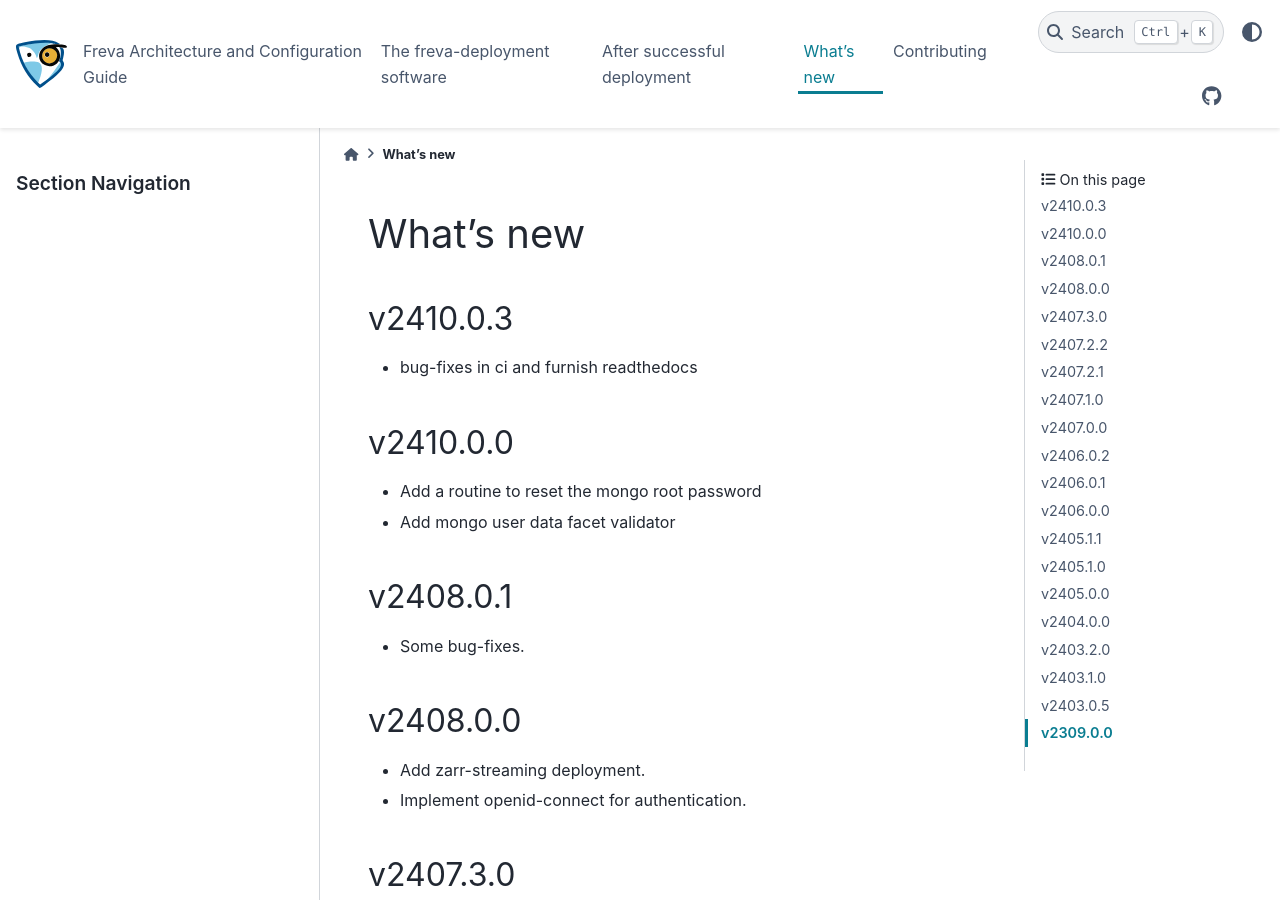
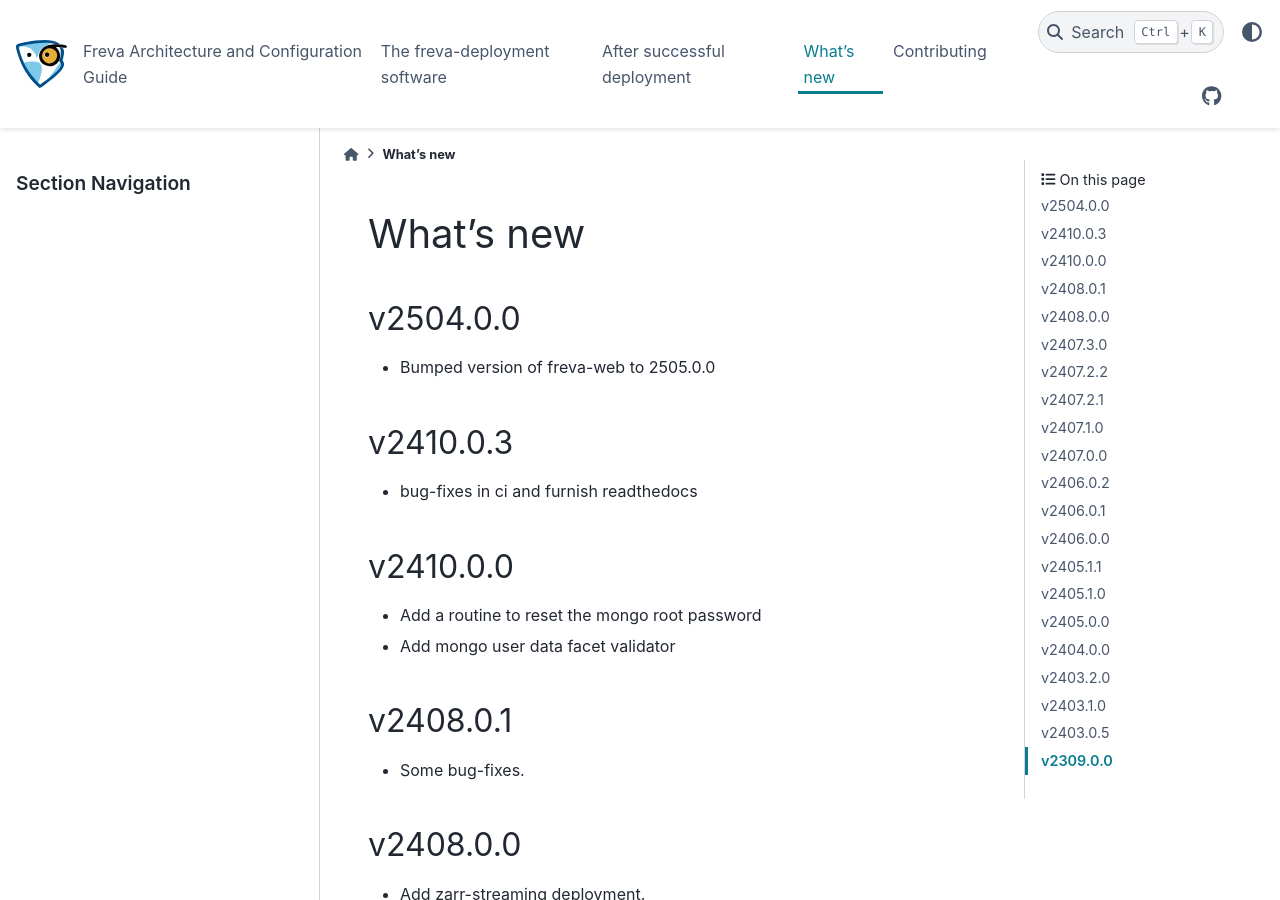
Before and after one commit to FREVA-CLINT/freva-deployment, a Sphinx documentation site: the page built from docs/whatsnew.rst, in a window 1280 px wide and 900 px high. Built offline with Sphinx 7.4.7 and the PyData theme 0.15.4, drawn with Linux system fonts in a browser that asks for light colours; pages that are not in the unit, such as notebooks, are missing from menus.

Commit message:
Bump web version to 2505.0.0

```diff
--- a/docs/whatsnew.rst
+++ b/docs/whatsnew.rst
@@ -6,6 +6,12 @@ What's new
 .. toctree::
    :maxdepth: 0
    :titlesonly:
+
+v2504.0.0
+~~~~~~~~
+* Bumped version of freva-web to 2505.0.0
+
+
 
 v2410.0.3
 ~~~~~~~~
--- a/src/freva_deployment/__init__.py
+++ b/src/freva_deployment/__init__.py
@@ -1,7 +1,7 @@
 import argparse
 from urllib.request import urlretrieve
 
-__version__ = "2410.0.3"
+__version__ = "2504.0.0"
 
 FREVA_PYTHON_VERSION = "3.12"
 AVAILABLE_PYTHON_VERSIONS = ["3.8", "3.9", "3.10", "3.11", "3.12"]
```
Also changed, not shown: 1 other file.
